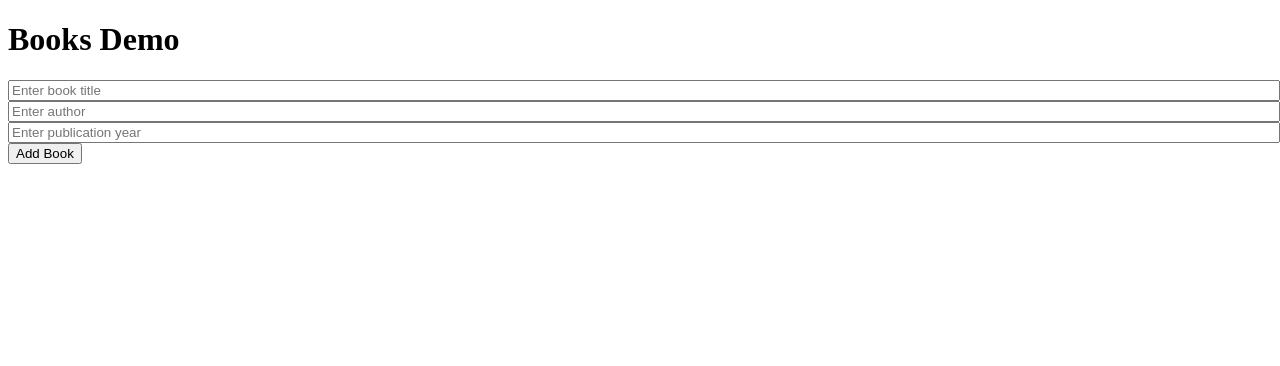
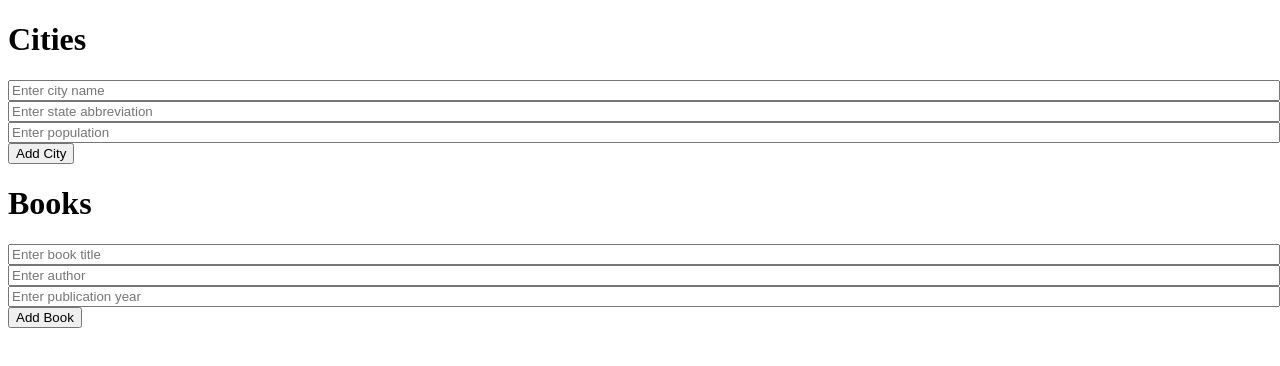
Before and after one commit to judell/SimpleWebComponents, a plain HTML site: page index.html in a window 1280 px wide. Drawn offline with Linux system fonts and the light colour scheme; no server answers.

Commit message:
enable books and cities

```diff
--- a/index.html
+++ b/index.html
@@ -20,20 +20,24 @@
 </head>
 
 <body>
-  <h1>Books Demo</h1>
 
-  <!--
-    data-source:
-      - table="books" means it will run SELECT/INSERT on the "books" table
-      - id="booksDS" so <app-form> and <list-view> can reference it
-  -->
+    <h1>Cities</h1>
+
+    <data-source id="citiesDS" table="cities"></data-source>
+
+    <app-form for="citiesDS">
+      <text-box name="city" placeholder="Enter city name"></text-box>
+      <text-box name="state" placeholder="Enter state abbreviation"></text-box>
+      <text-box name="population" placeholder="Enter population"></text-box>
+      <app-button label="Add City"></app-button>
+    </app-form>
+    <list-view for="citiesDS" fields="city,state"></list-view>
+
+
+    <h1>Books</h1>
+
     <data-source id="booksDS" table="books"></data-source>
 
-  <!--
-    app-form:
-      - for="booksDS" tells it which data-source to use
-      - the text-boxes have name attributes (title, author, year)
-  -->
     <app-form for="booksDS">
       <text-box name="title" placeholder="Enter book title"></text-box>
       <text-box name="author" placeholder="Enter author"></text-box>
@@ -41,11 +45,7 @@
       <app-button label="Add Book"></app-button>
     </app-form>
 
-  <!--
-    list-view:
-      - for="booksDS" so it knows which data-source to watch
-      - fields="title,author,year" so it displays those 3 columns
-  -->
     <list-view for="booksDS" fields="title,author"></list-view>
+
   </body>
 </html>
```
Lines whose indentation alone changed are shown as unchanged.
